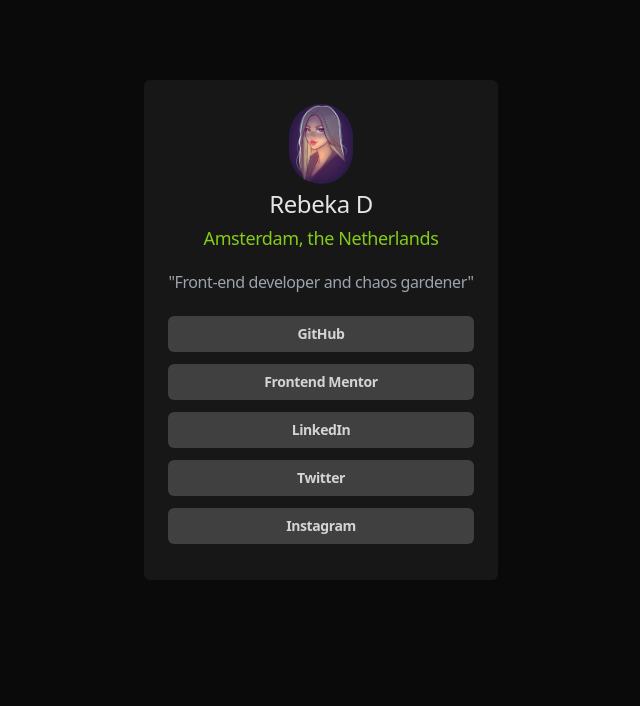
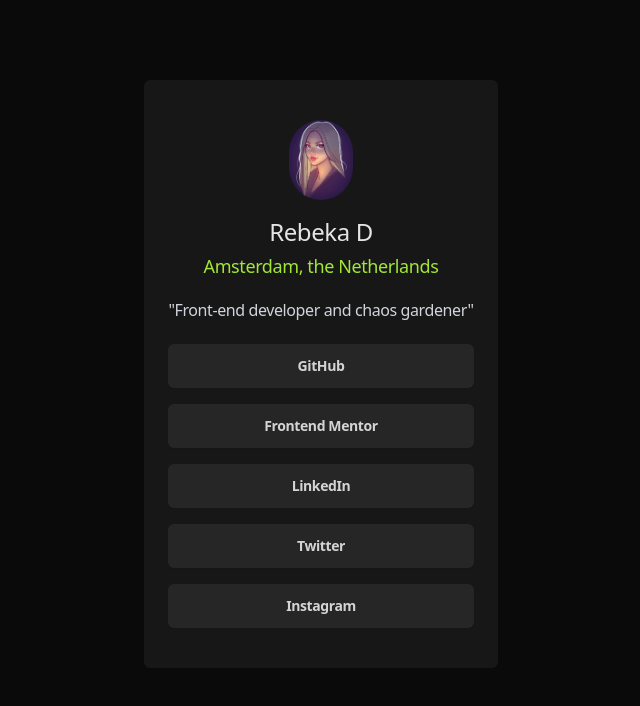
Before and after one commit to BekiaD/2-social-links, a plain HTML site: page index.html in a window 1280 px wide. Shown: the whole page, without its empty margins (319-959 px from the left). Drawn offline with nearby package versions, Linux system fonts and the light colour scheme.

Commit message:
styling
fixed some margins, made the buttons bigger

```diff
--- a/index.html
+++ b/index.html
@@ -1,14 +1,10 @@
 <!DOCTYPE html>
 <html lang="en">
-
 <head>
   <meta charset="UTF-8">
   <meta name="viewport" content="width=device-width, initial-scale=1.0">
   <!-- displays site properly based on user's device -->
-
   <link rel="icon" type="image/png" sizes="32x32" href="./assets/images/favicon-32x32.png">
-  <!-- my CSS -->
-  <link rel="stylesheet" href="styles.css">
   <!-- Tailwind CSS -->
   <script src="https://cdn.tailwindcss.com"></script>
 
@@ -17,16 +13,16 @@
 
 <body class="flex justify-center bg-neutral-950 text-center tracking-tight leading-9">
   <div class="my-20 rounded-md p-6 bg-neutral-900">
-    <img class="mx-auto h-20 w-auto rounded-full" src="assets/profile.jpeg" alt="profile picture">
+    <img class="my-4 mx-auto h-20 w-auto rounded-full" src="assets/profile.jpeg" alt="profile picture">
     <h1 class="my-1 text-2xl text-neutral-200">Rebeka D</h1>
-    <h2 class="my-1 text-lg text-lime-500">Amsterdam, the Netherlands</h2>
-    <p class="my-3 text-s text-gray-400">"Front-end developer and chaos gardener"</p>
+    <h2 class="my-1 text-lg text-lime-400">Amsterdam, the Netherlands</h2>
+    <p class="my-3 text-s text-gray-300">"Front-end developer and chaos gardener"</p>
     <div class="mt-4 sm:mx-auto sm:w-full sm:max-w-sm">
-      <button class="my-3 flex w-full justify-center rounded-md bg-neutral-700 px-3 py-1.5 text-sm font-semibold leading-6 text-neutral-300 shadow-sm hover:bg-lime-500 hover:text-neutral-900 focus-visible:outline focus-visible:outline-2 focus-visible:outline-offset-2 focus-visible:outline-indigo-600">GitHub</button>
-      <button class="my-3 flex w-full justify-center rounded-md bg-neutral-700 px-3 py-1.5 text-sm font-semibold leading-6 text-neutral-300 shadow-sm hover:bg-lime-500 hover:text-neutral-900 focus-visible:outline focus-visible:outline-2 focus-visible:outline-offset-2 focus-visible:outline-indigo-600">Frontend Mentor</button>
-      <button class="my-3 flex w-full justify-center rounded-md bg-neutral-700 px-3 py-1.5 text-sm font-semibold leading-6 text-neutral-300 shadow-sm hover:bg-lime-500 hover:text-neutral-900 focus-visible:outline focus-visible:outline-2 focus-visible:outline-offset-2 focus-visible:outline-indigo-600">LinkedIn</button>
-      <button class="my-3 flex w-full justify-center rounded-md bg-neutral-700 px-3 py-1.5 text-sm font-semibold leading-6 text-neutral-300 shadow-sm hover:bg-lime-500 hover:text-neutral-900 focus-visible:outline focus-visible:outline-2 focus-visible:outline-offset-2 focus-visible:outline-indigo-600">Twitter</button>
-      <button class="my-3 flex w-full justify-center rounded-md bg-neutral-700 px-3 py-1.5 text-sm font-semibold leading-6 text-neutral-300 shadow-sm hover:bg-lime-500 hover:text-neutral-900 focus-visible:outline focus-visible:outline-2 focus-visible:outline-offset-2 focus-visible:outline-indigo-600">Instagram</button>
+      <button class="my-4 flex w-full justify-center rounded-md bg-neutral-800 px-3 py-2.5 text-sm font-semibold leading-6 text-neutral-300 shadow-sm hover:bg-lime-500 hover:text-neutral-900 focus-visible:outline focus-visible:outline-2 focus-visible:outline-offset-2 focus-visible:outline-indigo-600">GitHub</button>
+      <button class="my-4 flex w-full justify-center rounded-md bg-neutral-800 px-3 py-2.5 text-sm font-semibold leading-6 text-neutral-300 shadow-sm hover:bg-lime-500 hover:text-neutral-900 focus-visible:outline focus-visible:outline-2 focus-visible:outline-offset-2 focus-visible:outline-indigo-600">Frontend Mentor</button>
+      <button class="my-4 flex w-full justify-center rounded-md bg-neutral-800 px-3 py-2.5 text-sm font-semibold leading-6 text-neutral-300 shadow-sm hover:bg-lime-500 hover:text-neutral-900 focus-visible:outline focus-visible:outline-2 focus-visible:outline-offset-2 focus-visible:outline-indigo-600">LinkedIn</button>
+      <button class="my-4 flex w-full justify-center rounded-md bg-neutral-800 px-3 py-2.5 text-sm font-semibold leading-6 text-neutral-300 shadow-sm hover:bg-lime-500 hover:text-neutral-900 focus-visible:outline focus-visible:outline-2 focus-visible:outline-offset-2 focus-visible:outline-indigo-600">Twitter</button>
+      <button class="my-4 flex w-full justify-center rounded-md bg-neutral-800 px-3 py-2.5 text-sm font-semibold leading-6 text-neutral-300 shadow-sm hover:bg-lime-500 hover:text-neutral-900 focus-visible:outline focus-visible:outline-2 focus-visible:outline-offset-2 focus-visible:outline-indigo-600">Instagram</button>
 
     </div>
   </div>
```
Also changed, not shown: styles.css (deleted).
